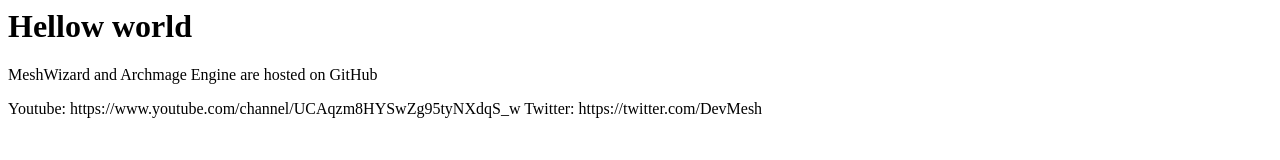
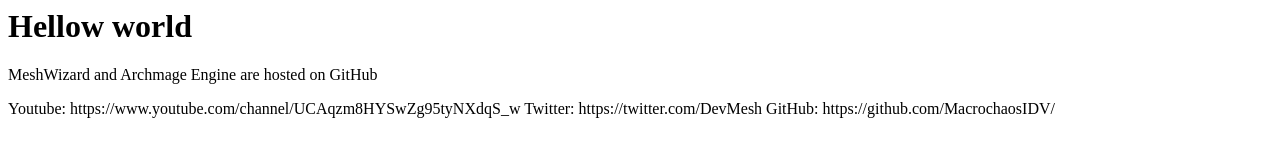
Before and after one commit to MacrochaosIDV/MacrochaosIDV.github.io, a plain HTML site: page index.html in a window 1280 px wide. Drawn offline with Linux system fonts and the light colour scheme.

Commit message:
no message

```diff
--- a/index.html
+++ b/index.html
@@ -13,6 +13,7 @@
         <p>
             Youtube: https://www.youtube.com/channel/UCAqzm8HYSwZg95tyNXdqS_w
             Twitter: https://twitter.com/DevMesh
+            GitHub: https://github.com/MacrochaosIDV/
         </p>
     </body>
 </html>
```
